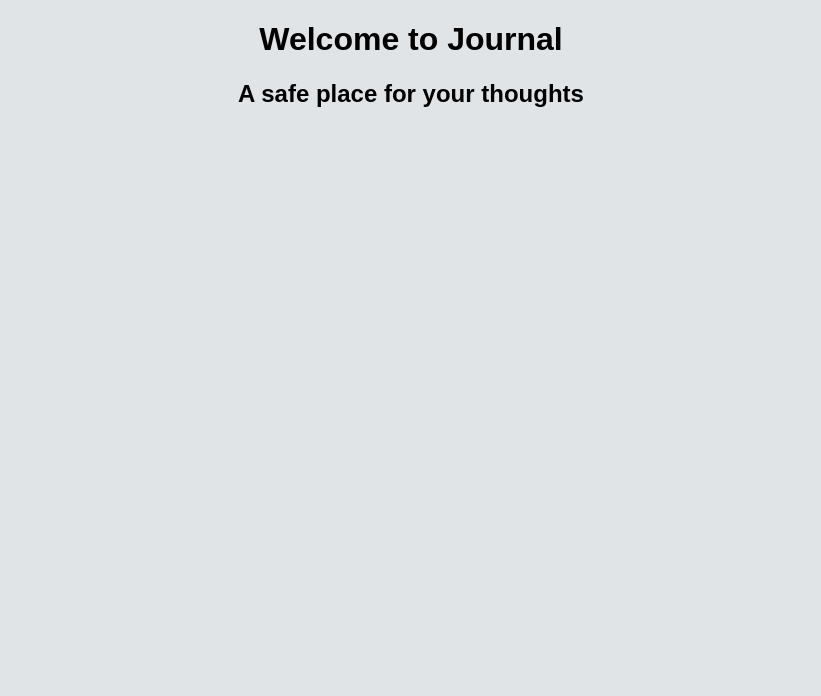
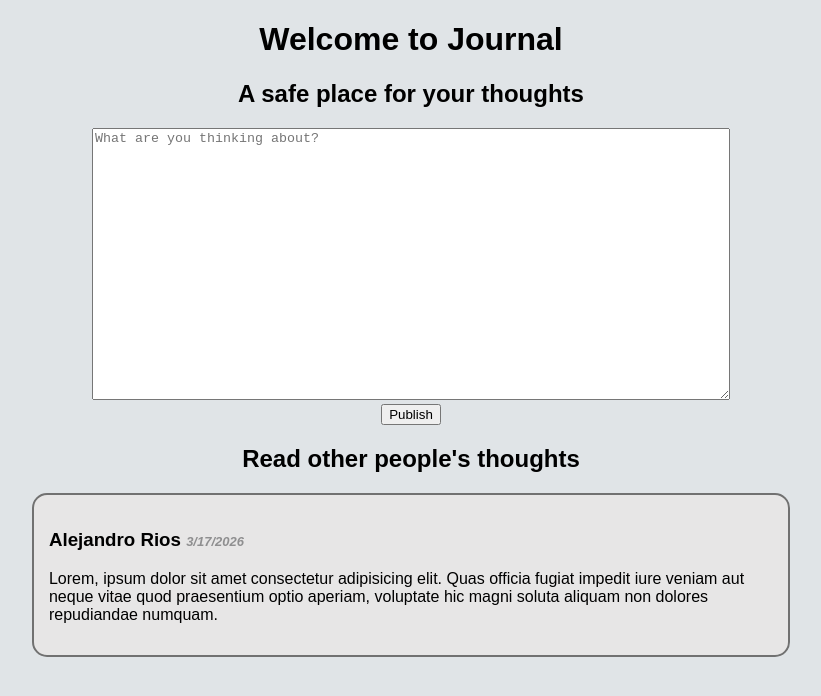
Before and after one commit to AlejandroAv19/journal, a website: page public/index.html in a window 1280 px wide. Shown: the whole page, without its empty margins (229-1050 px from the left). Drawn offline with Linux system fonts and the light colour scheme.

Commit message:
add template content to page

```diff
--- a/public/index.html
+++ b/public/index.html
@@ -9,5 +9,20 @@
 <body>
     <h1>Welcome to Journal</h1>
     <h2>A safe place for your thoughts</h2>
+    <section>
+        <form action="">
+            <textarea name="" id="" placeholder="What are you thinking about?"></textarea>
+            <br>
+            <button type="submit">Publish</button>
+        </form>
+    </section>
+    <section>
+        <h2>Read other people's thoughts</h2>
+        <article class="journal-entry">
+            <h3>Alejandro Rios <span class="entry-date">3/17/2026</span></h3>
+            <p>Lorem, ipsum dolor sit amet consectetur adipisicing elit. Quas officia fugiat impedit iure veniam aut neque vitae quod praesentium optio aperiam, voluptate hic magni soluta aliquam non dolores repudiandae numquam.</p>
+        </article>
+    </section>
+
 </body>
 </html>
--- a/public/styles.css
+++ b/public/styles.css
@@ -3,3 +3,26 @@ body{
     background-color: rgb(224, 228, 231);
     font-family: Arial, Helvetica, sans-serif;
 }
+
+textarea{
+    width: 50%;
+    height: 20em;
+}
+
+.journal-entry{
+    margin-left: 20%;
+    margin-right: 20%;
+    background-color: rgb(231, 230, 230);
+    border: 2px solid rgb(113, 113, 113);
+    border-radius: 15px;
+    padding: 1.2%;
+    text-align: left;
+    align-content: center;
+    align-self: center;
+}
+
+.entry-date{
+    font-style: italic;
+    color: rgb(143, 143, 144);
+    font-size: small;
+}
```
